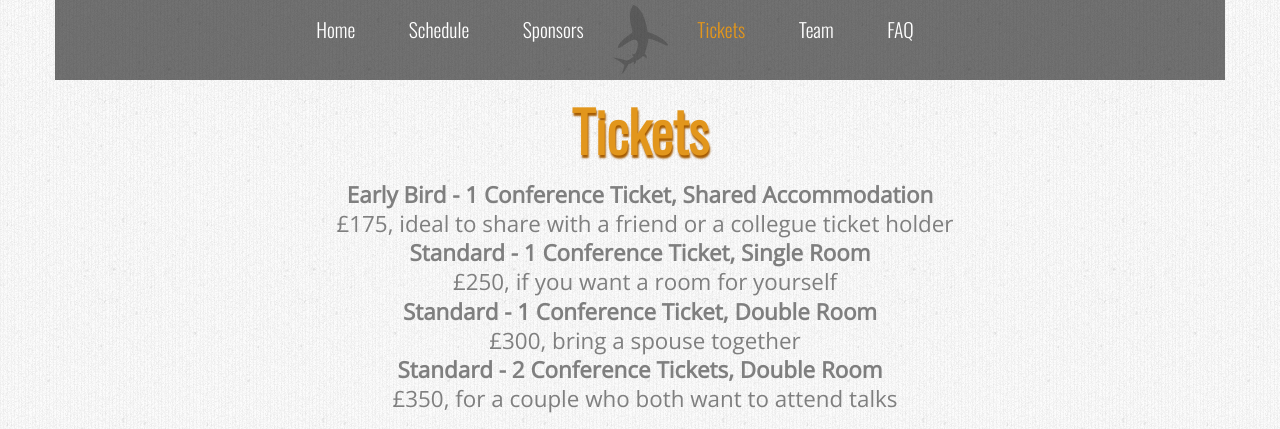
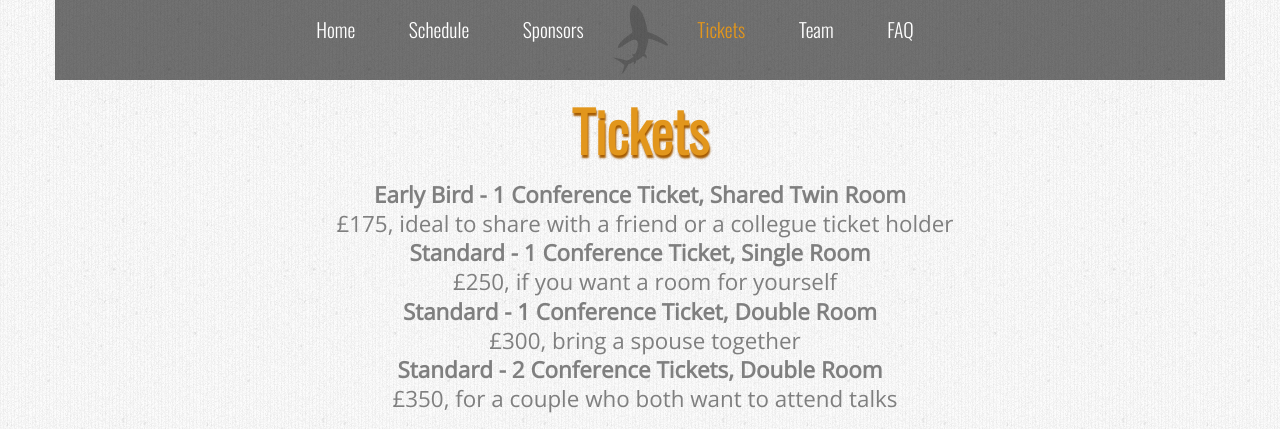
Before and after one commit to whiskyweb/whiskyweb-website, a Jekyll site: the page built from tickets.html, in a window 1280 px wide and 900 px high, cut to the strip 0-429 px from the top of the window. Built offline with Jekyll 4.4.1, drawn with Linux system fonts in a browser that asks for light colours; nearby versions of some CDN libraries.

Commit message:
Renamed early bird ticket

```diff
--- a/tickets.html
+++ b/tickets.html
@@ -7,7 +7,7 @@ title: Tickets
 
 <div class="light-bg">
     <dl id="prices">
-        <dt>Early Bird - 1 Conference Ticket, Shared Accommodation</dt>
+        <dt>Early Bird - 1 Conference Ticket, Shared Twin Room</dt>
         <dd>&pound;175, ideal to share with a friend or a collegue ticket holder</dd>
         <dt>Standard - 1 Conference Ticket, Single Room</dt>
         <dd>&pound;250, if you want a room for yourself</dd>
```
